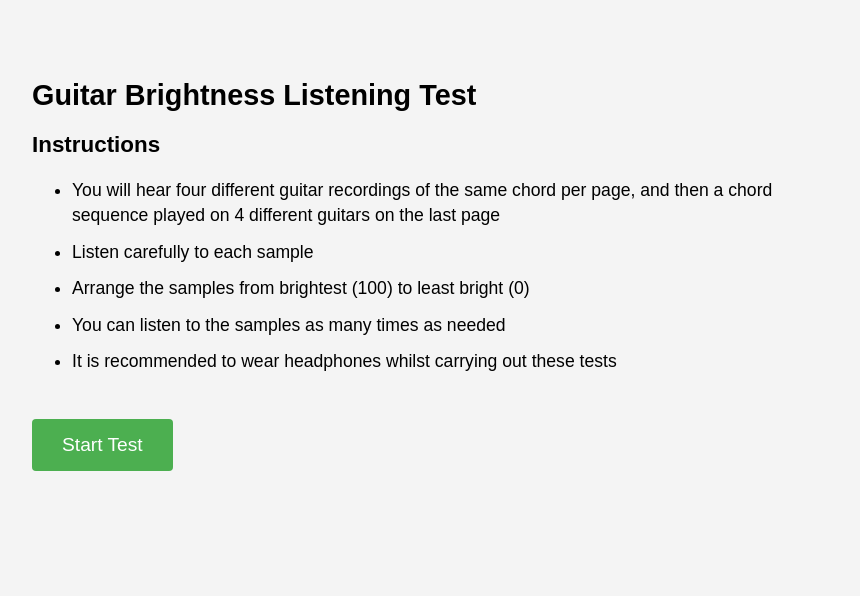
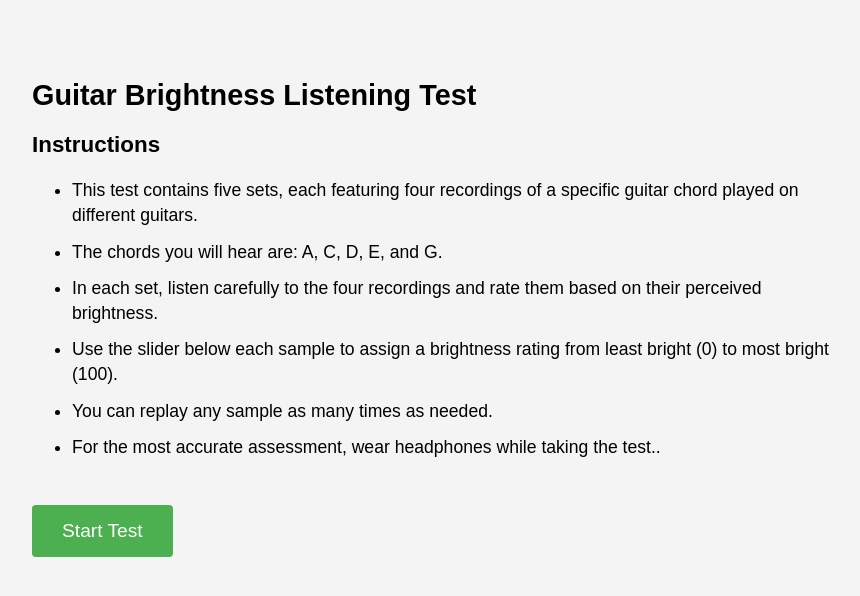
Before and after one commit to chazbowkett123/BrightnessTest2, a plain HTML site: page instructions.html in a window 1280 px wide. Shown: the whole page, without its empty margins (208-1068 px from the left). Drawn offline with Linux system fonts and the light colour scheme.

Commit message:
Add files via upload

```diff
--- a/instructions.html
+++ b/instructions.html
@@ -67,11 +67,12 @@
         <h1>Guitar Brightness Listening Test</h1>
         <h2>Instructions</h2>
         <ul>
-            <li>You will hear four different guitar recordings of the same chord per page, and then a chord sequence played on 4 different guitars on the last page</li>
-            <li>Listen carefully to each sample</li>
-            <li>Arrange the samples from brightest (100) to least bright (0)</li>
-            <li>You can listen to the samples as many times as needed</li>
-            <li>It is recommended to wear headphones whilst carrying out these tests</li>
+            <li>This test contains five sets, each featuring four recordings of a specific guitar chord played on different guitars.</li>
+            <li>The chords you will hear are: A, C, D, E, and G.</li>
+            <li>In each set, listen carefully to the four recordings and rate them based on their perceived brightness.</li>
+            <li>Use the slider below each sample to assign a brightness rating from least bright (0) to most bright (100).</li>
+            <li>You can replay any sample as many times as needed.</li>
+            <li>For the most accurate assessment, wear headphones while taking the test..</li>
         </ul>
         <a href="index.html" class="start-button">Start Test</a>
     </div>
```
